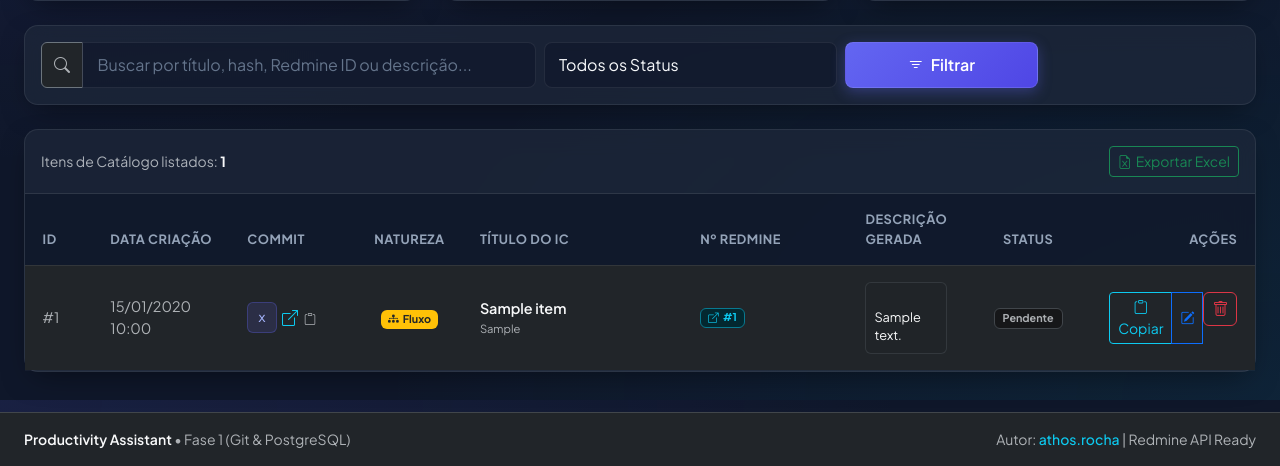
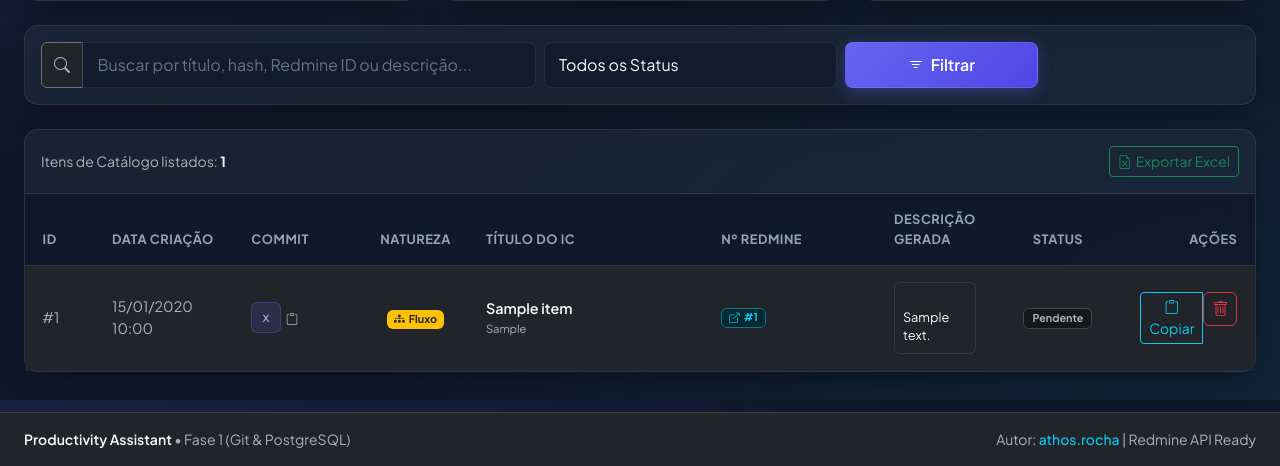
Before and after one commit to rochathos/gerador-ic, a FastAPI app: page /history in a window 1280 px wide. Shown: the part 400-866 px from the top of the page. Run offline with FastAPI, Linux system fonts and the light colour scheme; tables that the repository leaves empty hold one stand-in row (values such as "Sample post"); parts of the project's set-up code (start-up, migrations or seed data) failed here and were passed over; some libraries are stand-ins or nearby versions.

Commit message:
fix(history): remover botoes de inspecionar e editar IC no historico

```diff
--- a/app/dashboard/templates/history.html
+++ b/app/dashboard/templates/history.html
@@ -126,7 +126,7 @@
               <th style="width: 175px;">Nº Redmine</th>
               <th>Descrição Gerada</th>
               <th style="width: 130px;" class="text-center">Status</th>
-              <th style="width: 160px;" class="text-end">Ações</th>
+              <th style="width: 120px;" class="text-end">Ações</th>
             </tr>
           </thead>
           <tbody>
@@ -141,11 +141,6 @@
                   {% if ic.commit_hash %}
                   <div class="d-flex align-items-center gap-1">
                     <span class="badge-hash font-monospace">{{ ic.commit_hash[:7] }}</span>
-                    <button type="button" class="btn btn-link btn-sm p-0 text-info"
-                            onclick="openCreateICByHash('{{ ic.commit_hash }}', '{{ ic.natureza or 'fluxo' }}')"
-                            title="Inspecionar / Editar IC deste commit">
-                      <i class="bi bi-box-arrow-up-right fs-6"></i>
-                    </button>
                     <button type="button" class="btn btn-link btn-sm p-0 text-muted copy-btn" data-copy="{{ ic.commit_hash }}" title="Copiar hash completo">
                       <i class="bi bi-clipboard" style="font-size: 0.75rem;"></i>
                     </button>
@@ -213,11 +208,6 @@
                     <button type="button" class="btn btn-outline-info copy-btn py-1 px-2" data-copy="TÍTULO:&#10;{{ ic.title }}&#10;&#10;DESCRIÇÃO:&#10;{{ ic.description }}" title="Copiar Título e Descrição para Redmine">
                       <i class="bi bi-clipboard"></i> Copiar
                     </button>
-                    {% if ic.commit_hash %}
-                    <button type="button" class="btn btn-outline-primary py-1 px-2" onclick="openCreateICByHash('{{ ic.commit_hash }}')" title="Ver no Modal / Criar no Redmine">
-                      <i class="bi bi-pencil-square"></i>
-                    </button>
-                    {% endif %}
                     <form method="POST" action="/catalog-items/{{ ic.id }}/delete" class="d-inline" onsubmit="return confirm('Deseja realmente excluir este Item de Catálogo #{{ ic.id }}?');">
                       <button type="submit" class="btn btn-outline-danger py-1 px-2" title="Excluir IC do Banco">
                         <i class="bi bi-trash"></i>
```
